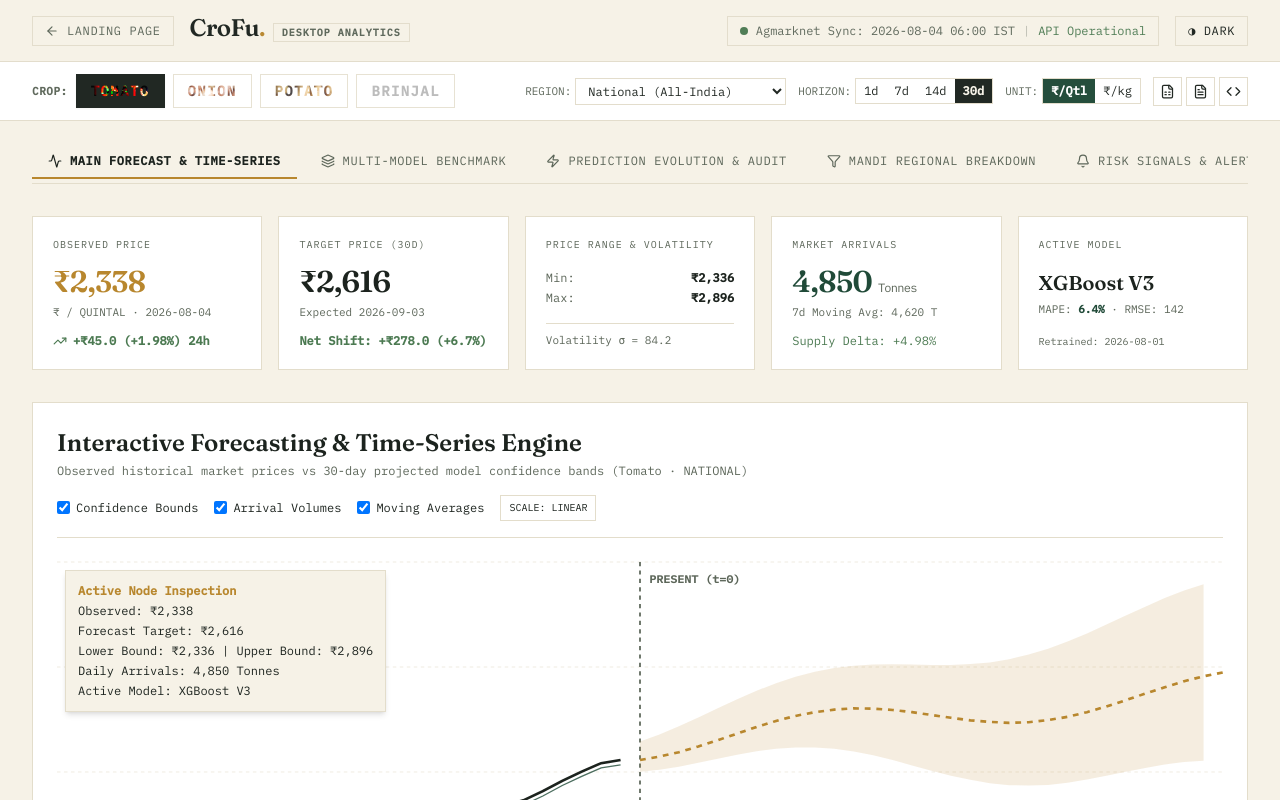
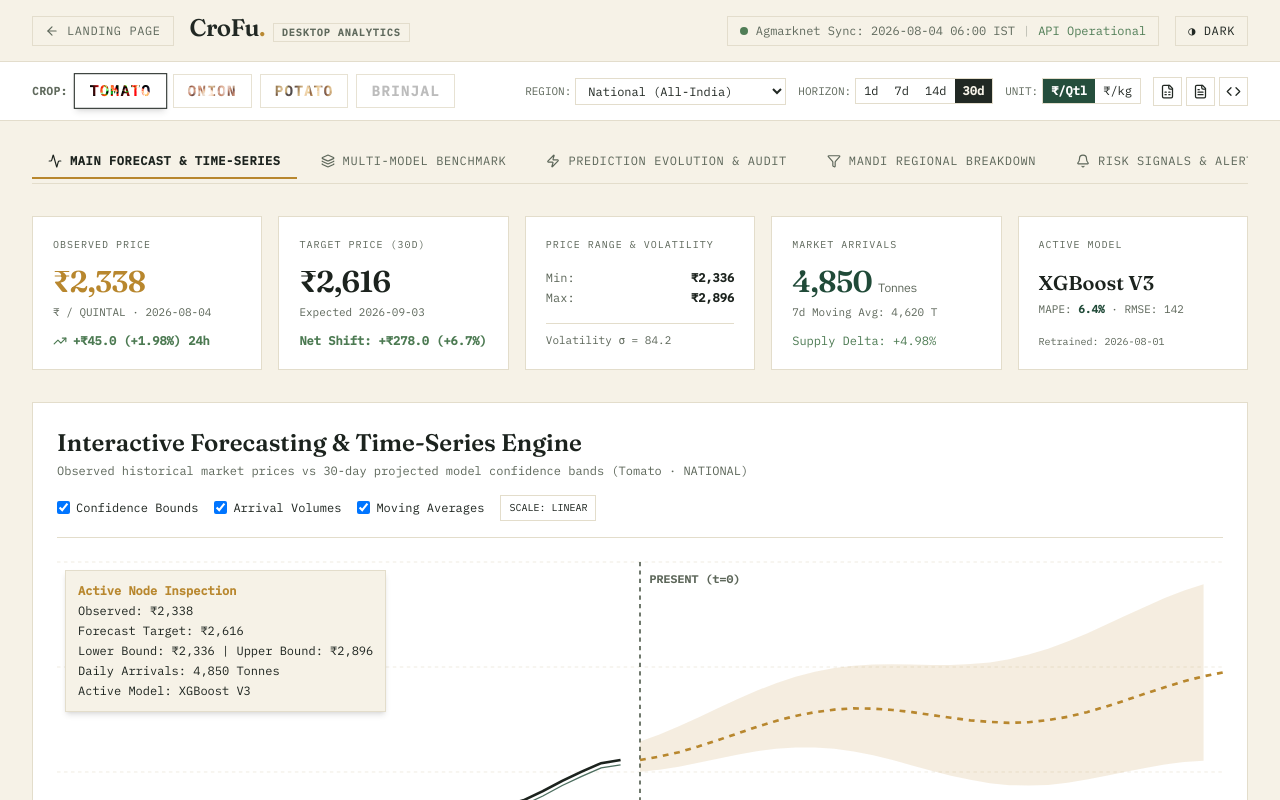
Before and after one commit to JuliusDude/crofu-web, a React (Vite) app in the folder Landing Page/: page / in a window 1280 px wide. Both pictures are taken after a click on the button "Dashboard". Shown: the top 800 px of the page. Built offline with nearby package versions, Linux system fonts and the light colour scheme; grey boxes are pictures that could not be loaded; the HTML template or start-up script is replaced by a standard one.

Commit message:
Revert Dashboard crop selector buttons back to image-filled text on surface background

```diff
--- a/Landing Page/src/pages/Dashboard.jsx
+++ b/Landing Page/src/pages/Dashboard.jsx
@@ -337,11 +337,11 @@ export default function Dashboard({ onNavigate }) {
                                         key={key}
                                         onClick={() => setCommodity(key)}
                                         className={`px-3.5 py-1.5 border transition-all flex items-center justify-center ${
-                                            active ? "font-bold shadow-sm" : "opacity-85 hover:opacity-100"
+                                            active ? "shadow-md scale-105" : "opacity-85 hover:opacity-100"
                                         }`}
                                         style={{
                                             borderColor: active ? "var(--ink)" : "var(--border)",
-                                            background: active ? "var(--ink)" : "transparent",
+                                            background: active ? "var(--surface)" : "transparent",
                                         }}
                                     >
                                         <span
@@ -355,7 +355,7 @@ export default function Dashboard({ onNavigate }) {
                                                 backgroundClip: "text",
                                                 color: "transparent",
                                                 display: "inline-block",
-                                                filter: active ? "contrast(1.5) brightness(1.2) saturate(1.2)" : "contrast(1.1) opacity(0.85)",
+                                                filter: active ? "contrast(1.4) brightness(1.15)" : "contrast(1.1) opacity(0.85)",
                                             }}
                                         >
                                             {c.label}
```
